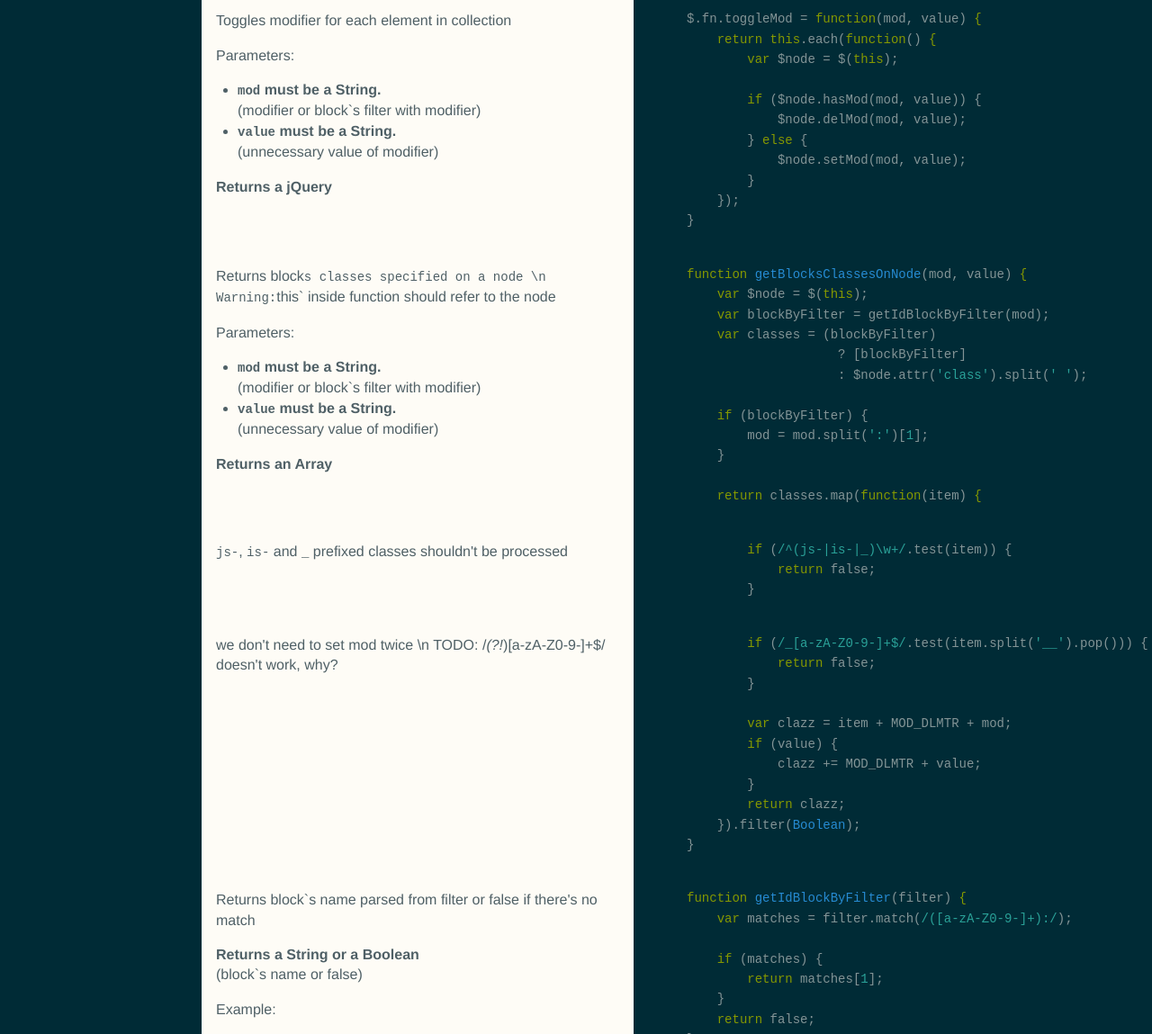
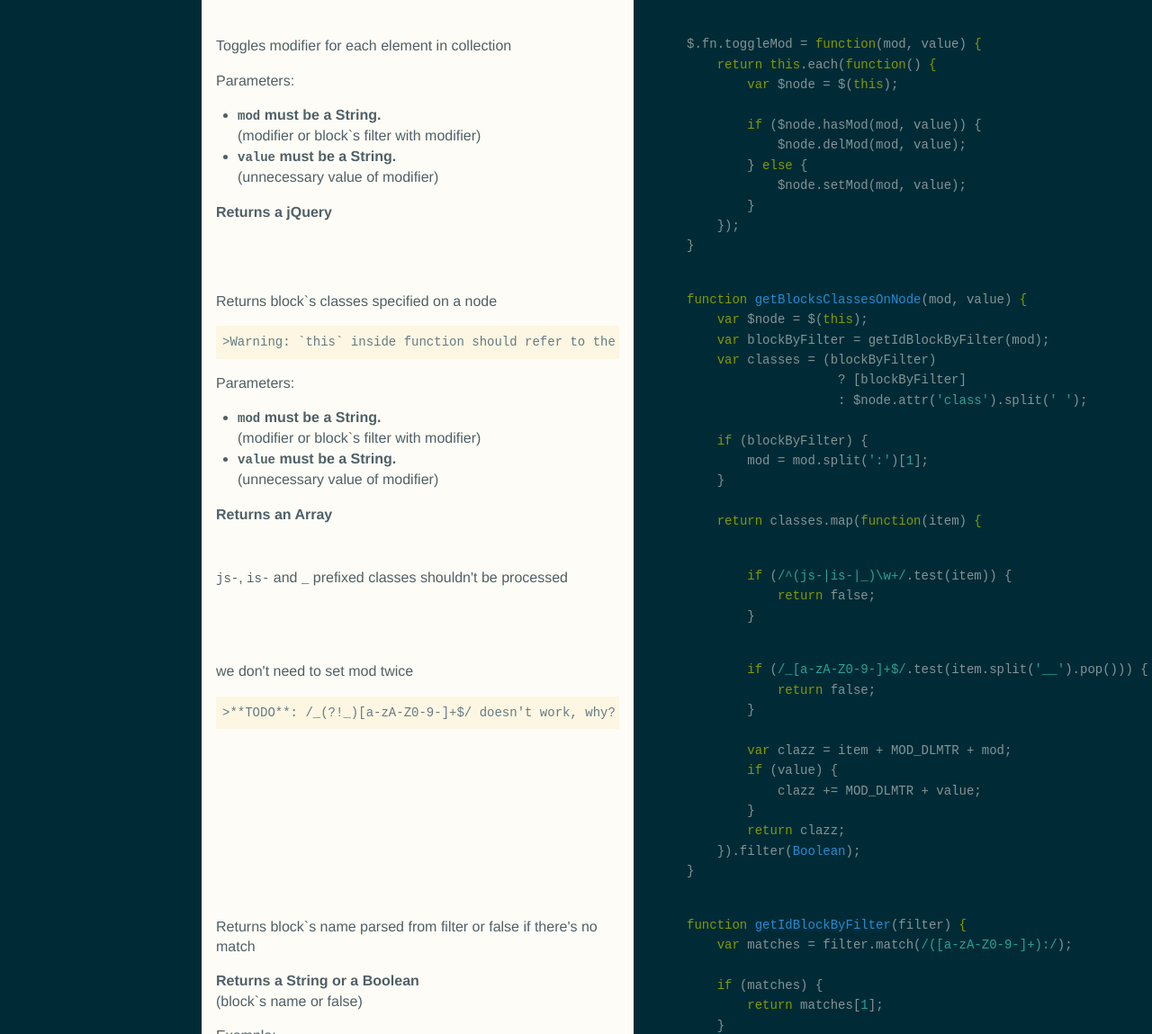
Before and after one commit to vitkarpov/jquery.bem, a plain HTML site: page jquery.bem.js.html in a window 1280 px wide. Shown: the part 1006-2155 px from the top of the page at 90% size. Drawn offline with Linux system fonts and the light colour scheme.

Commit message:
Generated documentation for 4772d6ac0fc7c12d6bdcc25544bce697d59b2207

```diff
--- a/jquery.bem.js.html
+++ b/jquery.bem.js.html
@@ -36,8 +36,9 @@
           <div class="wrapper"><p><span class='doc-section-header'>
  of type <em>String</em>
 </span></p>
-<p>Delimiter for modifier. \n
-Use classic notification block__element_modifier_value</p>
+<p>Delimiter for modifier.</p>
+<pre><code class="lang-md">&gt;Use classic notification block__element_modifier_value
+</code></pre>
 </div>
         </div>
 
@@ -146,8 +147,9 @@ Use classic notification block__element_modifier_value</p>
       <div class="segment">
 
         <div class="comments doc-section">
-          <div class="wrapper"><p>Returns block<code>s classes specified on a node \n
-Warning:</code>this` inside function should refer to the node</p>
+          <div class="wrapper"><p>Returns block`s classes specified on a node</p>
+<pre><code class="lang-md">&gt;Warning: `this` inside function should refer to the node
+</code></pre>
 <p>Parameters:</p>
 <ul>
 <li><strong><code>mod</code> must be a String.</strong><br/>(modifier or block`s filter with modifier)</li>
@@ -191,8 +193,9 @@ Warning:</code>this` inside function should refer to the node</p>
       <div class="segment">
 
         <div class="comments ">
-          <div class="wrapper"><p>we don&#39;t need to set mod twice \n
-TODO: /<em>(?!</em>)[a-zA-Z0-9-]+$/ doesn&#39;t work, why?</p>
+          <div class="wrapper"><p>we don&#39;t need to set mod twice</p>
+<pre><code class="lang-md">&gt;**TODO**: /_(?!_)[a-zA-Z0-9-]+$/ doesn&#39;t work, why?
+</code></pre>
 </div>
         </div>
 
```
